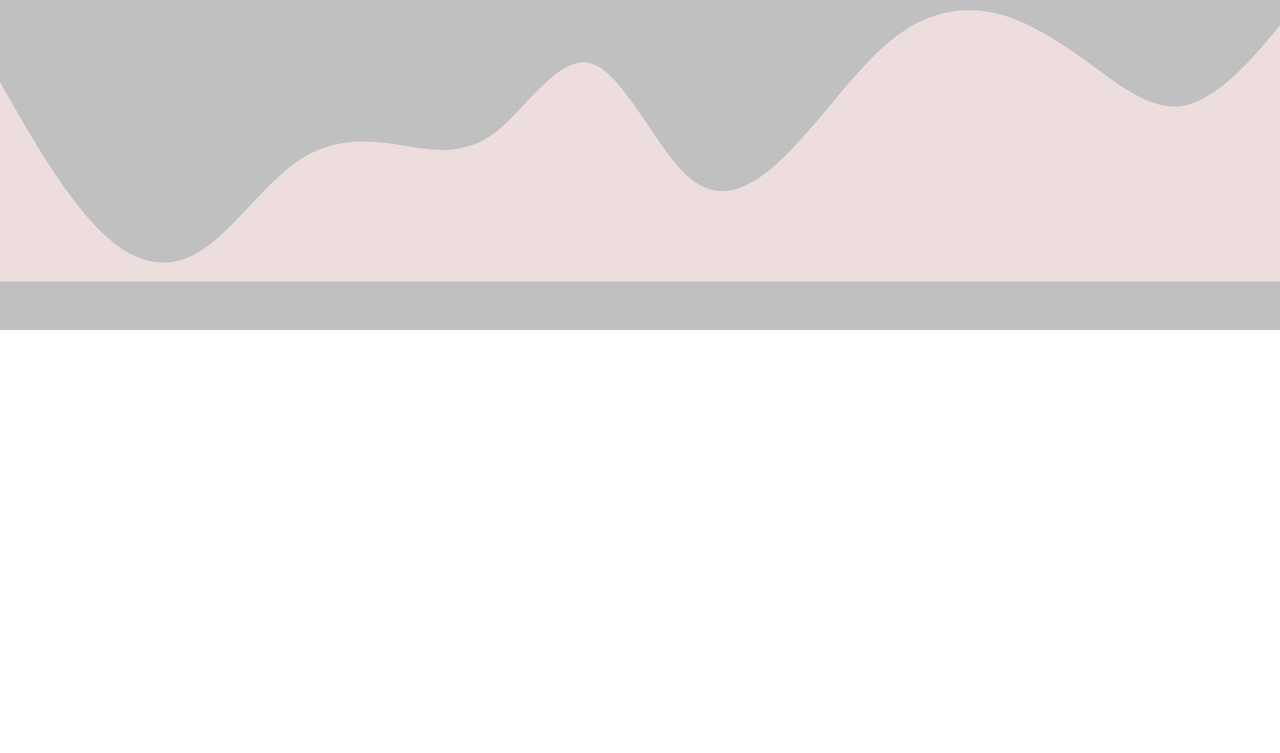
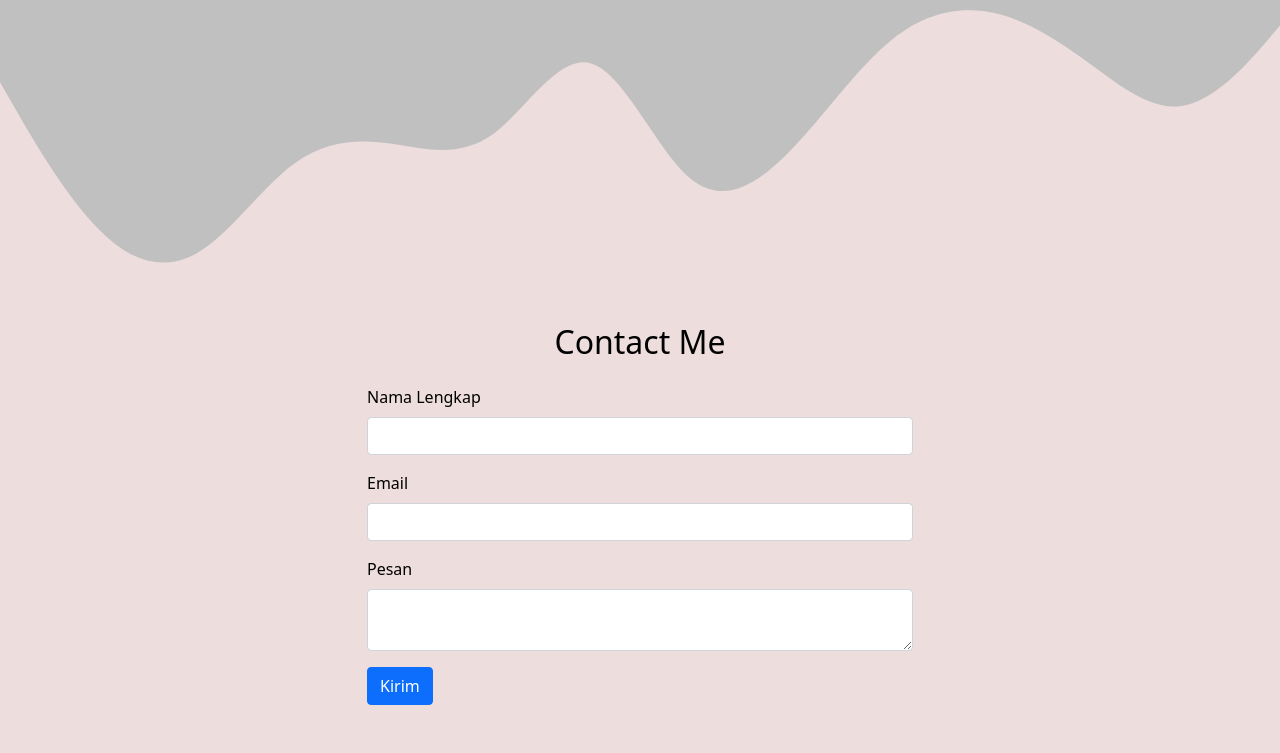
Before and after one commit to alayyasandyakala/my_portfolio, a plain HTML site: page index.html in a window 1280 px wide. Shown: the part 2185-2938 px from the top of the page. Before the commit the page ends 2515 px from the top, so only its background shows below. Drawn offline with nearby package versions, Linux system fonts and the light colour scheme.

Commit message:
Menambahkan Contact

```diff
--- a/index.html
+++ b/index.html
@@ -146,6 +146,37 @@
       </svg>
     </section>
     <!--akhir-->
+
+    <!--contact-->
+    <section id="about" style="background-color: #edd; color: #000; margin-top: -55px" class="py-5">
+      <div class="container">
+        <div class="row text-center mb-3">
+          <div class="col">
+            <h2>Contact Me</h2>
+          </div>
+        </div>
+        <div class="row justify-content-center">
+          <div class="col-md-6">
+            <form>
+              <div class="mb-3">
+                <label for="name" class="form-label">Nama Lengkap</label>
+                <input type="text" class="form-control" id="name" aria-describedby="name" />
+              </div>
+              <div class="mb-3">
+                <label for="email" class="form-label">Email</label>
+                <input type="email" class="form-control" id="email" aria-describedby="email" />
+              </div>
+              <div class="mb-3">
+                <label for="pesan" class="form-label">Pesan</label>
+                <textarea class="form-control" id="pesan" row="3"></textarea>
+              </div>
+              <button type="submit" class="btn btn-primary">Kirim</button>
+            </form>
+          </div>
+        </div>
+      </div>
+    </section>
+    <!--akhir-->
     <script src="https://cdn.jsdelivr.net/npm/bootstrap@5.0.2/dist/js/bootstrap.bundle.min.js" integrity="sha384-MrcW6ZMFYlzcLA8Nl+NtUVF0sA7MsXsP1UyJoMp4YLEuNSfAP+JcXn/tWtIaxVXM" crossorigin="anonymous"></script>
   </body>
 </html>
```
Also changed, not shown: sreenshoot/Contact.png (added).
